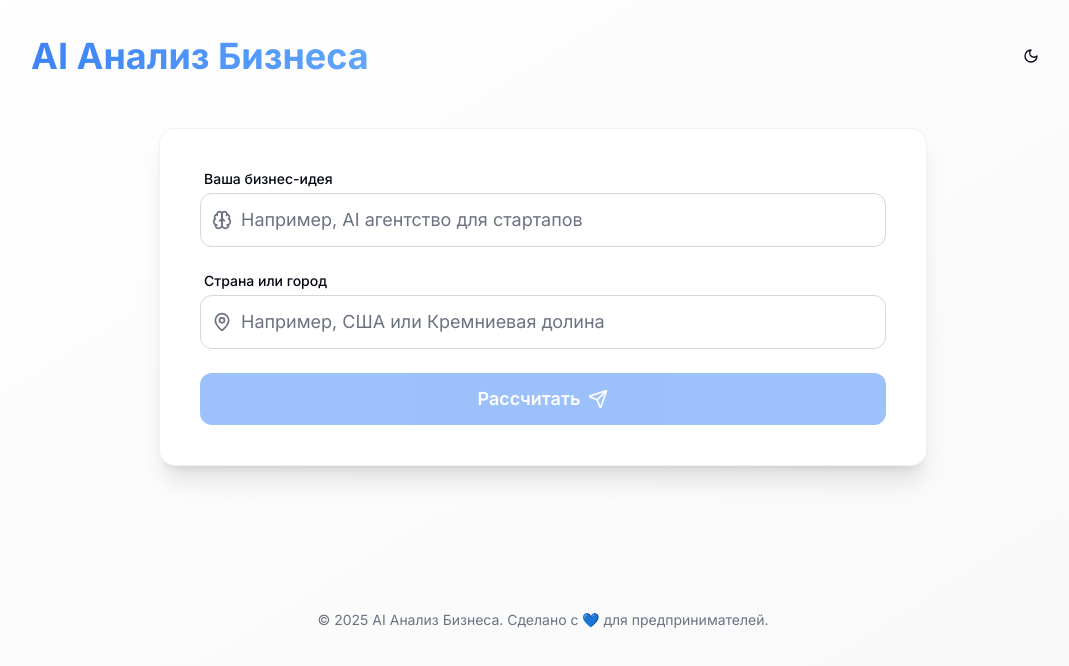
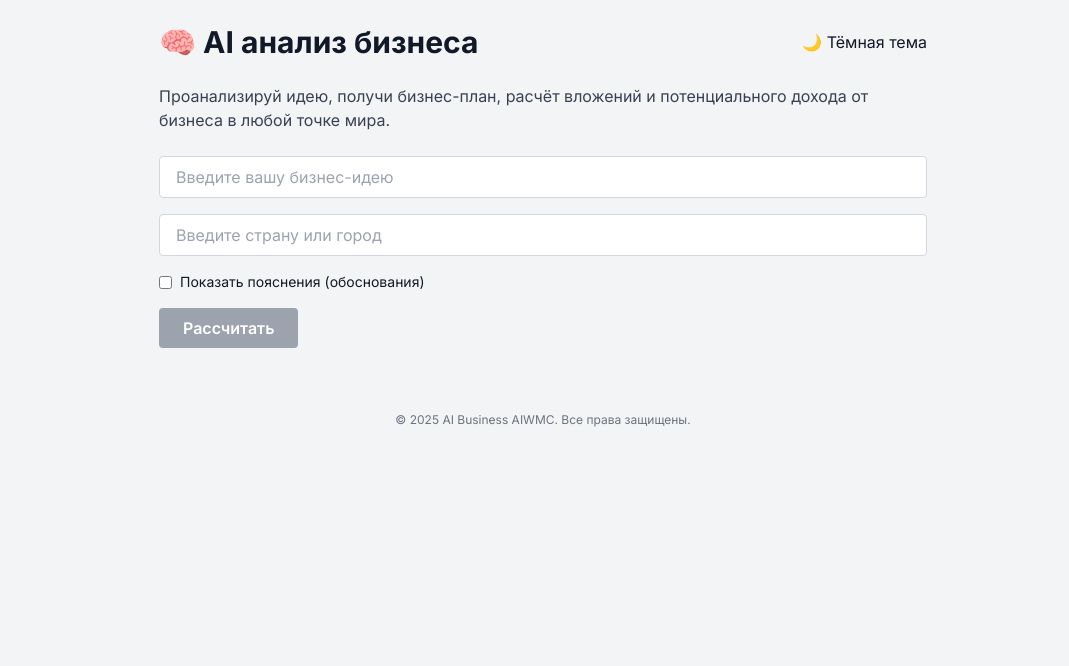
Before and after one commit to AIWMCX/aiwmcquantis, a React (Vite) app: page / in a window 1280 px wide. Shown: the top 666 px of the page, without its empty margins (97-1166 px from the left). Built offline with nearby package versions, Linux system fonts and the light colour scheme.

Commit message:
Code edited in Lovable Code Editor
Edited UI in Lovable

```diff
--- a/src/pages/Index.tsx
+++ b/src/pages/Index.tsx
@@ -1,70 +1,168 @@
-import React from 'react';
-import ThemeToggle from '@/components/ThemeToggle';
-import AnalysisInputForm from '@/components/AnalysisInputForm';
-import AnalysisResults from '@/components/AnalysisResults';
-import AnalysisHistory from '@/components/AnalysisHistory';
-import LoadingSkeleton from '@/components/LoadingSkeleton';
-import ErrorDisplay from '@/components/ErrorDisplay';
-import { useAnalysisManager } from '@/hooks/useAnalysisManager';
+import React, { useState } from 'react';
+import axios from 'axios';
 
-const Index: React.FC = () => {
-  const {
-    idea,
-    setIdea,
-    location,
-    setLocation,
-    loading,
-    error,
-    result,
-    history,
-    isFormValid,
-    handleSubmit,
-    handleExportPDF,
-    handleClearHistory,
-  } = useAnalysisManager();
+const BusinessAnalyzer = () => {
+  const [idea, setIdea] = useState('');
+  const [location, setLocation] = useState('');
+  const [result, setResult] = useState(null);
+  const [history, setHistory] = useState([]);
+  const [loading, setLoading] = useState(false);
+  const [error, setError] = useState('');
+  const [darkMode, setDarkMode] = useState(false);
+  const [showExplanations, setShowExplanations] = useState(false);
+
+  const isValid = idea.trim() !== '' && location.trim() !== '';
+
+  const handleSubmit = async () => {
+    if (!isValid) return;
+
+    setLoading(true);
+    setError('');
+    setResult(null);
+
+    try {
+      const response = await axios.post('YOUR_URL', {
+        idea,
+        location,
+        show_explanations: showExplanations
+      });
+
+      setResult(response.data);
+      const newEntry = {
+        idea,
+        location,
+        timestamp: new Date().toLocaleString(),
+        result: response.data
+      };
+
+      setHistory([newEntry, ...history.slice(0, 4)]);
+    } catch (e) {
+      setError('Ошибка при получении данных. Попробуйте позже.');
+    } finally {
+      setLoading(false);
+    }
+  };
+
+  const clearHistory = () => {
+    if (window.confirm('Очистить историю?')) {
+      setHistory([]);
+    }
+  };
 
   return (
-    <div className="min-h-screen bg-gradient-to-br from-background to-secondary/30 dark:from-background dark:to-slate-900 text-foreground flex flex-col items-center p-4 sm:p-8 selection:bg-primary/30">
-      <header className="w-full max-w-5xl flex justify-between items-center mb-8 sm:mb-12">
-        <h1 className="text-3xl sm:text-4xl font-bold bg-clip-text text-transparent bg-gradient-to-r from-primary to-blue-400 dark:to-sky-300">
-          AI Анализ Бизнеса
-        </h1>
-        <ThemeToggle />
-      </header>
+    <div className={`${darkMode ? 'dark' : ''} min-h-screen bg-gray-100 dark:bg-gray-900 text-gray-900 dark:text-gray-100 p-6`}>
+      <div className="max-w-3xl mx-auto">
+        <div className="flex justify-between items-center mb-6">
+          <h1 className="text-3xl font-bold">🧠 AI анализ бизнеса</h1>
+          <button onClick={() => setDarkMode(!darkMode)}>
+            {darkMode ? '☀️ Светлая тема' : '🌙 Тёмная тема'}
+          </button>
+        </div>
 
-      <main className="w-full max-w-3xl flex flex-col items-center">
-        <AnalysisInputForm
-          idea={idea}
-          location={location}
-          loading={loading}
-          isFormValid={isFormValid}
-          onIdeaChange={setIdea}
-          onLocationChange={setLocation}
-          onSubmit={handleSubmit}
-        />
+        <p className="text-gray-700 dark:text-gray-300 mb-6">
+          Проанализируй идею, получи бизнес-план, расчёт вложений и потенциального дохода от бизнеса в любой точке мира.
+        </p>
 
-        {loading && <LoadingSkeleton />}
-        {error && !loading && <ErrorDisplay error={error} />}
-        {result && !loading && <AnalysisResults result={result} onExportPDF={handleExportPDF} />}
+        <div className="space-y-4">
+          <input
+            type="text"
+            className="w-full px-4 py-2 border rounded dark:bg-gray-800"
+            placeholder="Введите вашу бизнес-идею"
+            value={idea}
+            onChange={e => setIdea(e.target.value)}
+          />
+          <input
+            type="text"
+            className="w-full px-4 py-2 border rounded dark:bg-gray-800"
+            placeholder="Введите страну или город"
+            value={location}
+            onChange={e => setLocation(e.target.value)}
+          />
 
-        {/* Display history only if not loading, no error, and no result, or if explicitly desired alongside results */}
-        {/* For this project, history is shown when there's no active analysis result being displayed */}
-        {!loading && !error && !result && history.length > 0 && (
-          <AnalysisHistory history={history} onClearHistory={handleClearHistory} />
+          <label className="flex items-center gap-2 text-sm">
+            <input
+              type="checkbox"
+              checked={showExplanations}
+              onChange={() => setShowExplanations(!showExplanations)}
+            />
+            <span>Показать пояснения (обоснования)</span>
+          </label>
+
+          <button
+            className={`px-6 py-2 text-white font-semibold rounded ${isValid ? 'bg-blue-600 hover:bg-blue-700' : 'bg-gray-400 cursor-not-allowed'}`}
+            onClick={handleSubmit}
+            disabled={!isValid}
+          >
+            Рассчитать
+          </button>
+        </div>
+
+        {loading && (
+          <div className="mt-10 animate-pulse space-y-4">
+            <div className="h-6 bg-gray-300 dark:bg-gray-700 rounded w-1/2"></div>
+            <div className="h-4 bg-gray-300 dark:bg-gray-700 rounded w-1/3"></div>
+            <div className="h-4 bg-gray-300 dark:bg-gray-700 rounded w-full"></div>
+            <div className="h-4 bg-gray-300 dark:bg-gray-700 rounded w-5/6"></div>
+          </div>
         )}
-        {/* If you want history to always be visible below results (even if there is a result): */}
-        {/* {!loading && !error && history.length > 0 && (
-          <AnalysisHistory history={history} onClearHistory={handleClearHistory} />
-        )} */}
 
+        {error && <p className="mt-6 text-red-600">{error}</p>}
 
-      </main>
+        {result && (
+          <div className="mt-10 bg-white dark:bg-gray-800 p-6 rounded shadow space-y-4">
+            <div className="text-xl font-semibold text-green-600">
+              💰 Ожидаемая прибыль в месяц: ${result.monthly_revenue_estimate}
+            </div>
+            <div>📆 Срок окупаемости: {result.payback_period_months} месяцев</div>
+            <div>💸 Необходимые инвестиции: ${result.startup_investment}</div>
 
-      <footer className="mt-24 mb-8 text-sm text-muted-foreground text-center">
-        © {new Date().getFullYear()} AI Анализ Бизнеса. Сделано с <span className="text-red-500">💙</span> для предпринимателей.
-      </footer>
+            <section>
+              <h3 className="text-lg font-bold mt-6">📘 Бизнес-план</h3>
+              <p className="whitespace-pre-line">{result.business_plan}</p>
+            </section>
+
+            <section>
+              <h3 className="text-lg font-bold mt-6">📢 План маркетинга</h3>
+              <p className="whitespace-pre-line">{result.marketing_plan}</p>
+            </section>
+
+            <section>
+              <h3 className="text-lg font-bold mt-6">📊 Анализ рынка</h3>
+              <p className="whitespace-pre-line">{result.market_analysis}</p>
+            </section>
+
+            <button
+              className="mt-6 px-4 py-2 bg-gray-300 dark:bg-gray-700 text-black dark:text-white rounded"
+              onClick={() => window.print()}
+            >
+              📄 Экспорт в PDF
+            </button>
+          </div>
+        )}
+
+        {history.length > 0 && (
+          <div className="mt-12">
+            <div className="flex justify-between items-center mb-2">
+              <h2 className="text-lg font-semibold">📂 История запросов</h2>
+              <button onClick={clearHistory} className="text-sm text-red-500">Очистить</button>
+            </div>
+            <ul className="space-y-2">
+              {history.map((entry, index) => (
+                <li key={index} className="bg-gray-100 dark:bg-gray-700 p-3 rounded text-sm">
+                  <strong>{entry.idea}</strong> — {entry.location} <br />
+                  <span className="text-xs text-gray-600 dark:text-gray-400">{entry.timestamp}</span>
+                </li>
+              ))}
+            </ul>
+          </div>
+        )}
+
+        <footer className="mt-16 text-center text-xs text-gray-500">
+          © 2025 AI Business AIWMC. Все права защищены.
+        </footer>
+      </div>
     </div>
   );
 };
 
-export default Index;
+export default BusinessAnalyzer;
```
